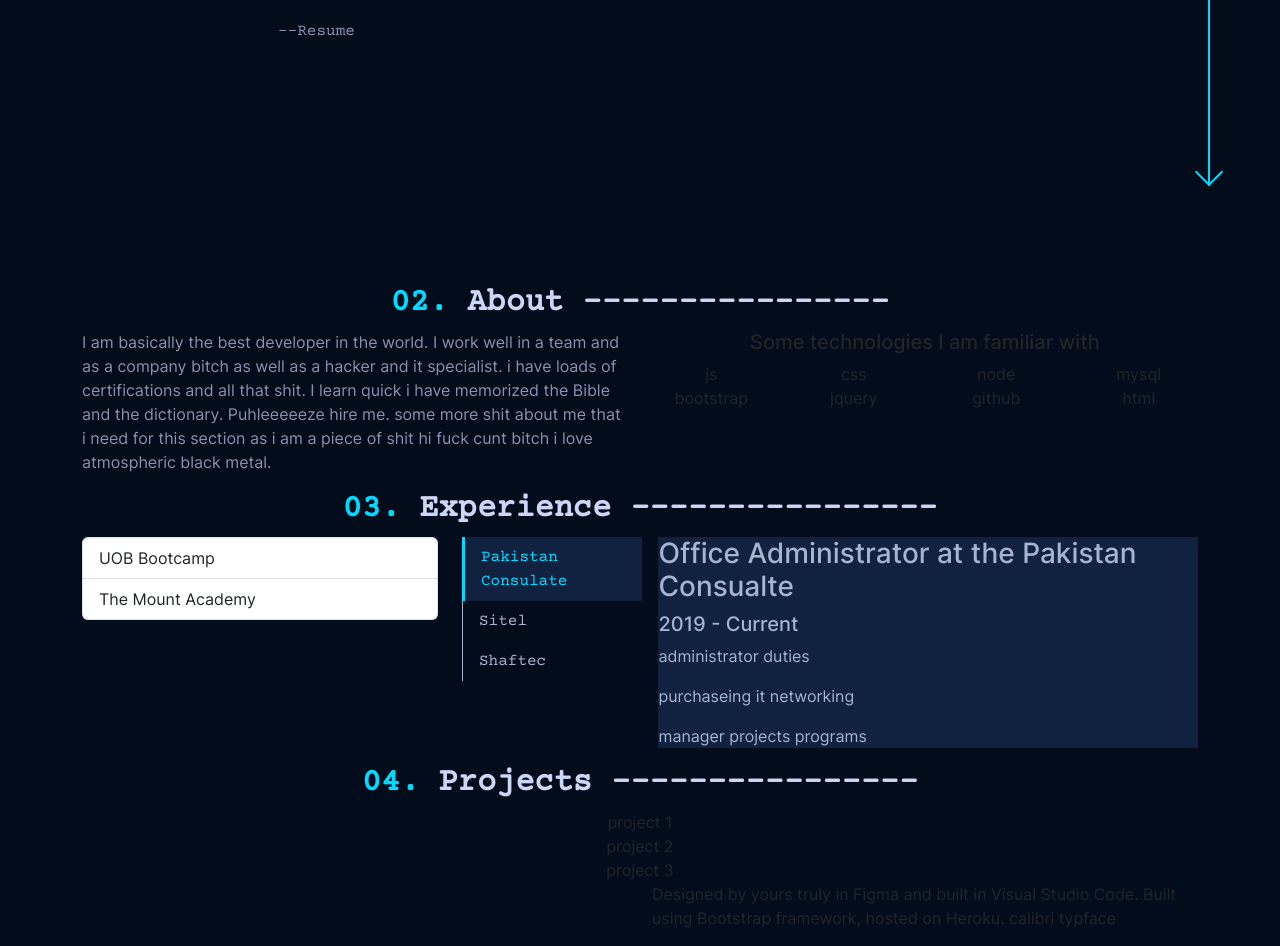
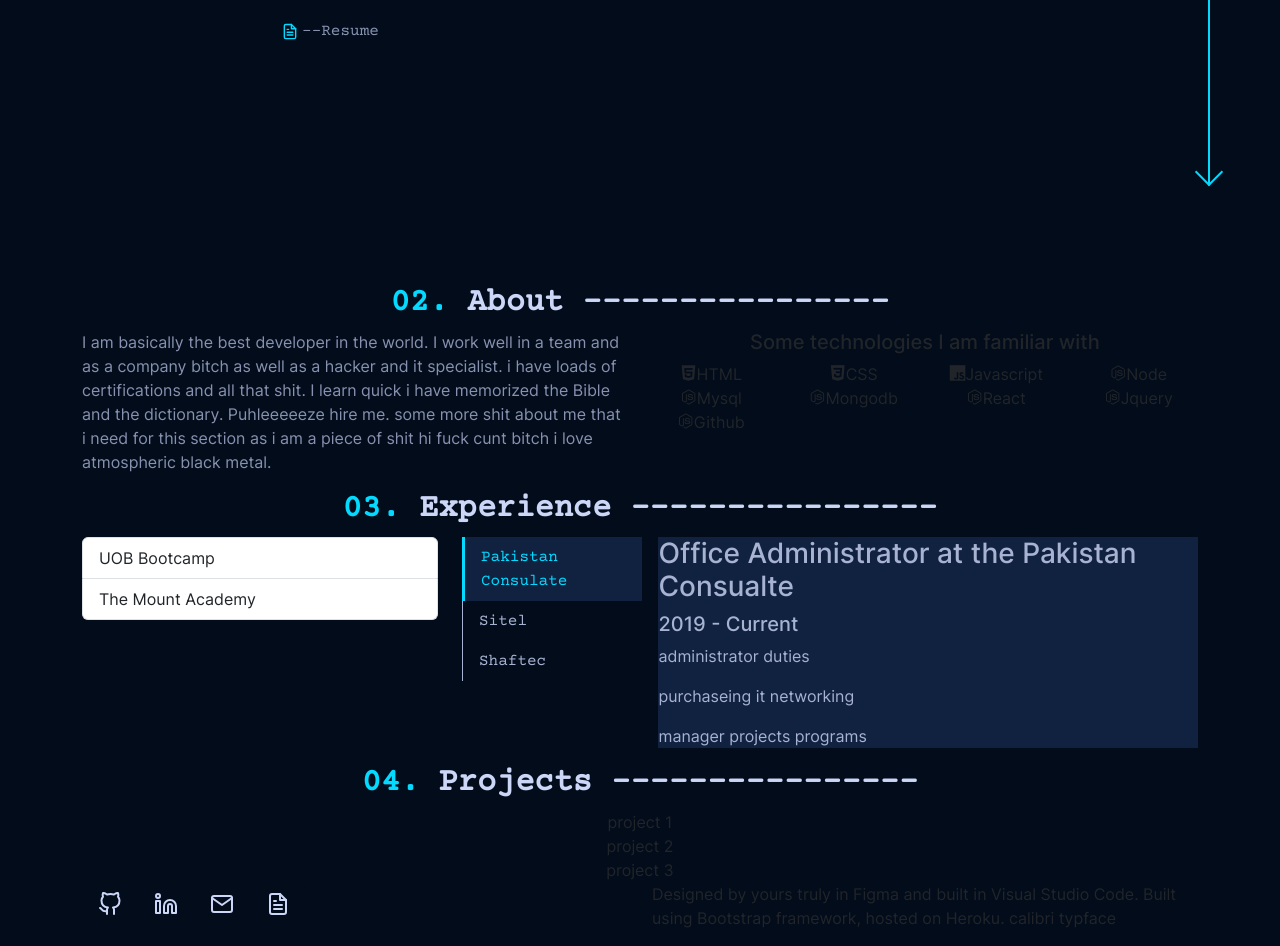
Before and after one commit to darylbg/db-portfolio, a React (Create React App) app: page / in a window 1280 px wide. Shown: the part 553-1499 px from the top of the page. Built offline with nearby package versions, Linux system fonts and the light colour scheme.

Commit message:
added dev language component

```diff
--- a/package.json
+++ b/package.json
@@ -10,6 +10,7 @@
     "react": "^18.2.0",
     "react-bootstrap": "^2.7.4",
     "react-dom": "^18.2.0",
+    "react-feather": "^2.0.10",
     "react-router-dom": "^6.13.0",
     "react-scripts": "5.0.1",
     "react-svg": "^16.1.17",
--- a/public/index.html
+++ b/public/index.html
@@ -26,8 +26,9 @@
     -->
     <!-- bootstrap css -->
     <link href="https://cdn.jsdelivr.net/npm/bootstrap@5.3.0-alpha3/dist/css/bootstrap.min.css" rel="stylesheet" integrity="sha384-KK94CHFLLe+nY2dmCWGMq91rCGa5gtU4mk92HdvYe+M/SXH301p5ILy+dN9+nJOZ" crossorigin="anonymous">
-    <!-- feather icons -->
-    <script src="https://unpkg.com/feather-icons"></script>
+    <!-- devicons -->
+    <link rel="stylesheet" href="https://cdn.jsdelivr.net/gh/devicons/devicon@v2.15.1/devicon.min.css">
+
     <title>Portfolio</title>
   </head>
   <body>
@@ -47,9 +48,5 @@
     <script src="https://cdn.jsdelivr.net/npm/@popperjs/core@2.11.7/dist/umd/popper.min.js" integrity="sha384-zYPOMqeu1DAVkHiLqWBUTcbYfZ8osu1Nd6Z89ify25QV9guujx43ITvfi12/QExE" crossorigin="anonymous"></script>
     <!-- bootstrap css -->
     <script src="https://cdn.jsdelivr.net/npm/bootstrap@5.3.0-alpha3/dist/js/bootstrap.min.js" integrity="sha384-Y4oOpwW3duJdCWv5ly8SCFYWqFDsfob/3GkgExXKV4idmbt98QcxXYs9UoXAB7BZ" crossorigin="anonymous"></script>
-    <!-- feather icons -->
-    <script>
-      feather.replace()
-    </script>
   </body>
 </html>
--- /dev/null
+++ b/src/components/DevIcons.js
@@ -0,0 +1,12 @@
+import React from 'react';
+
+function DevIcons(props) {
+    return(
+        <div className="col-3">
+            <i className={`devicon-${props.description}`}></i>
+            <span>{props.name}</span>
+        </div>
+    )
+};
+
+export default DevIcons
--- a/src/components/Footer.js
+++ b/src/components/Footer.js
@@ -1,5 +1,6 @@
 import React from "react";
 import { Link } from "react-router-dom";
+import { GitHub, Mail, Linkedin, FileText } from 'react-feather';
 import '../assets/css/Style.css';
 
 function Footer() {
@@ -9,22 +10,22 @@ function Footer() {
             <ul className="footer-icons list-group list-group-horizontal">
                 <Link to="/" className="list-group-item">
                 {/* <a className="list-group-item" href=""> */}
-                  <i data-feather="github"></i>
+                  <GitHub />
                 {/* </a> */}
                 </Link>
                 <Link to="/" className="list-group-item">
                 {/* <a className="list-group-item" href=""> */}
-                  <i data-feather="linkedin"></i>
+                  <Linkedin />
                 {/* </a> */}
                 </Link>
                 <Link to="/" className="list-group-item">
                 {/* <a className="list-group-item" href=""> */}
-                  <i data-feather="mail"></i>
+                  <Mail />
                 {/* </a> */}
                 </Link>
                 <Link to="/" className="list-group-item">
                 {/* <a className="list-group-item" href=""> */}
-                  <i data-feather="file-text"></i>
+                  <FileText />
                 {/* </a> */}
                 </Link>
             </ul>
--- a/src/sections/About.js
+++ b/src/sections/About.js
@@ -1,7 +1,20 @@
 import React from "react";
+import DevIcons from "../components/DevIcons";
 import '../assets/css/Style.css';
 
 function About() {
+    const languages = [
+        {name: 'HTML', description: 'html5-plain'},
+        {name: 'CSS', description: 'css3-plain'},
+        {name: 'Javascript', description: 'javascript-plain'},
+        {name: 'Node', description: 'nodejs-plain'},
+        {name: 'Mysql', description: 'nodejs-plain'},
+        {name: 'Mongodb', description: 'nodejs-plain'},
+        {name: 'React', description: 'nodejs-plain'},
+        {name: 'Jquery', description: 'nodejs-plain'},
+        {name: 'Github', description: 'nodejs-plain'},
+    ]
+
     return (
         <div className="row about" id="about">
         <div className="col-12 text-center">
@@ -24,16 +37,9 @@ function About() {
                 <h5>Some technologies I am familiar with</h5>
             </div>
             <div className="row text-center">
-                <div className="col-3">js</div>
-                <div className="col-3">css</div>
-                <div className="col-3">node</div>
-                <div className="col-3">mysql</div>
-            </div>
-            <div className="row text-center">
-                <div className="col-3">bootstrap</div>
-                <div className="col-3">jquery</div>
-                <div className="col-3">github</div>
-                <div className="col-3">html</div>
+            {languages.map((language, index) => (
+                <DevIcons key={index} name={language.name} description={language.description} />
+            ))}
             </div>
         </div>
         </div>
--- a/src/sections/Home.js
+++ b/src/sections/Home.js
@@ -1,6 +1,7 @@
 import React, { useState, useEffect } from 'react';
 import '../assets/css/Style.css';
 import { Link } from 'react-router-dom';
+import { GitHub, Mail, Linkedin, FileText } from 'react-feather';
 import SvgComponent1 from '../components/SvgComponent1';
 import SvgComponent2 from '../components/SvgComponent2';
 
@@ -34,25 +35,25 @@ function Home() {
                 <ul className="home-icons-ul list-group align-middle">
                 <Link to="/" className="list-group-item">
                 {/* <a className="list-group-item" href="https://github.com/darylbg" target="_blank"> */}
-                    <i data-feather="github"></i>
+                    <GitHub />
                     <span className="home-icon-span">--Github</span>
                 {/* </a> */}
                 </Link>
                 <Link to="/" className="list-group-item">
                 {/* <a className="list-group-item" href="https://www.linkedin.com/in/daryl-blough-063610173/" target="_blank"> */}
-                    <i data-feather="linkedin"></i>
+                    <Linkedin />
                     <span className="home-icon-span">--Linkedin</span>
                 {/* </a> */}
                 </Link>
                 <Link to="/" className="list-group-item">
                 {/* <a className="list-group-item" href="mailto: darylxcuf@gmail.com"> */}
-                    <i data-feather="mail"></i>
+                    <Mail />
                     <span className="home-icon-span">--Email</span>
                 {/* </a>  */}
                 </Link>
                 <Link to="/" className="list-group-item">
                 {/* <a className="list-group-item" href=""> */}
-                    <i data-feather="file-text"></i>
+                    <FileText />
                     <span className="home-icon-span">--Resume</span>
                 {/* </a> */}
                 </Link>
```
Also changed, not shown: 1 other file (tests, documents, lock files or other folders).
